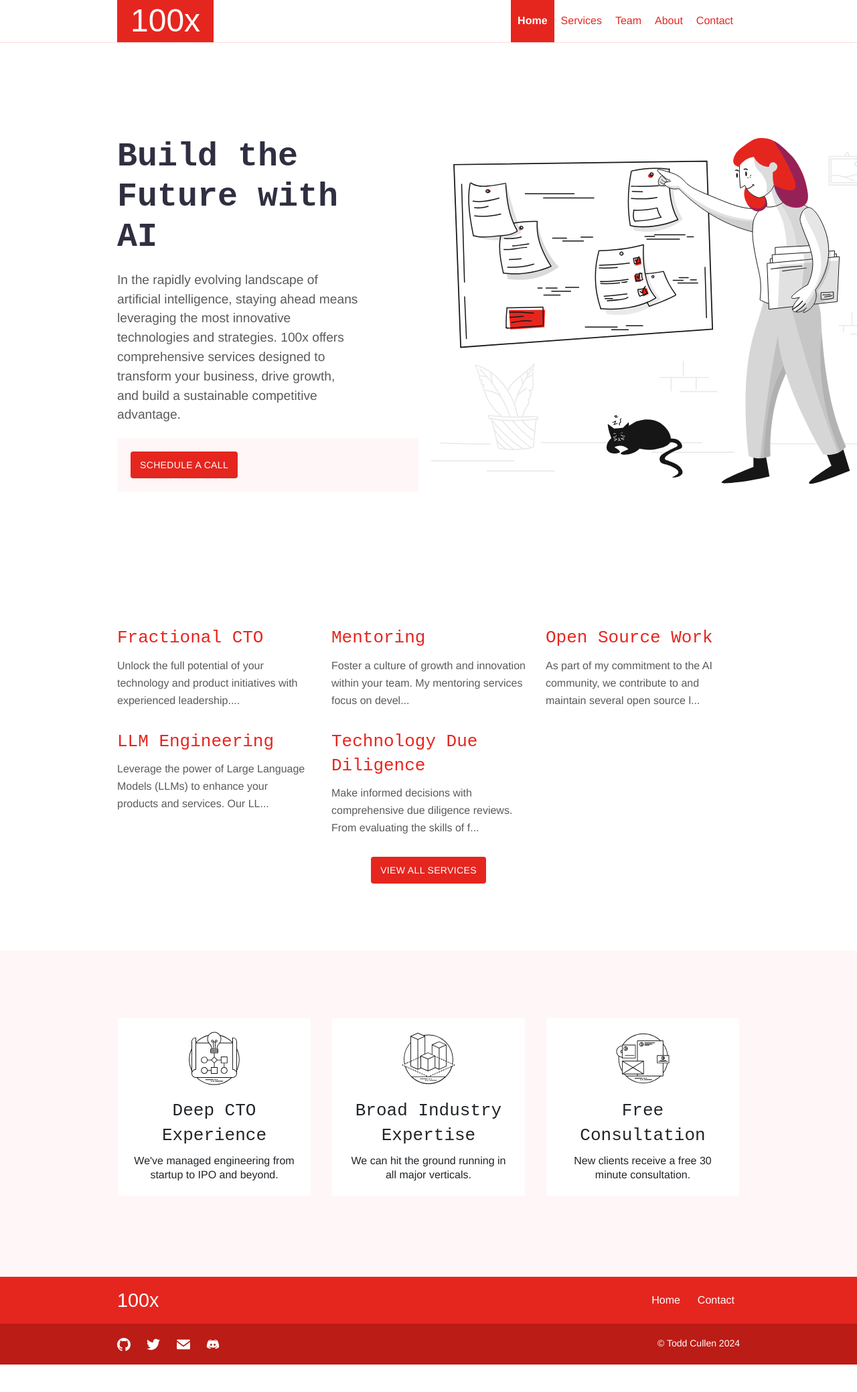
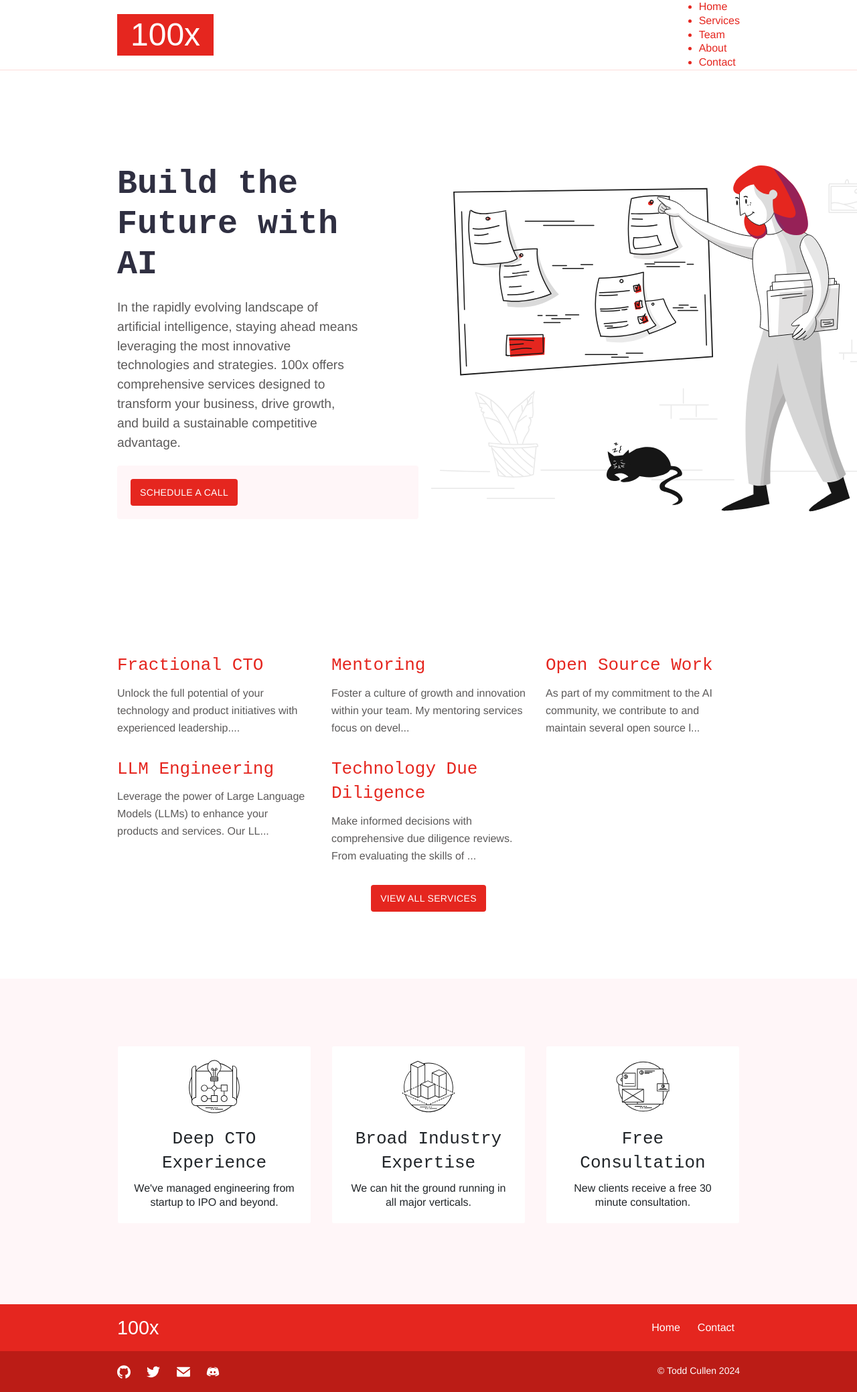
Before and after one commit to Shakakai/100x, a Jekyll site: the page built from index.md, in a window 1280 px wide. Shown: the whole page at 67% size. Built offline with Jekyll 4.4.1, drawn with Linux system fonts in a browser that asks for light colours; some web fonts are replaced; before the commit the page ends 2037 px from its top, so only the background shows below that.

Commit message:
checkign for source of scss error

```diff
--- a/assets/css/style.scss
+++ b/assets/css/style.scss
@@ -88,7 +88,7 @@ $sub-footer-text-color: $white;
 @import "components/footer";
 @import "components/sub-footer";
 @import "components/logo";
-@import "components/main-menu";
+//@import "components/main-menu";
 @import "components/main-menu-mobile";
 @import "components/hamburger";
 @import "components/buttons";
```
Also changed, not shown: _services/tech-due-diligence.md (+2 -1 lines).
